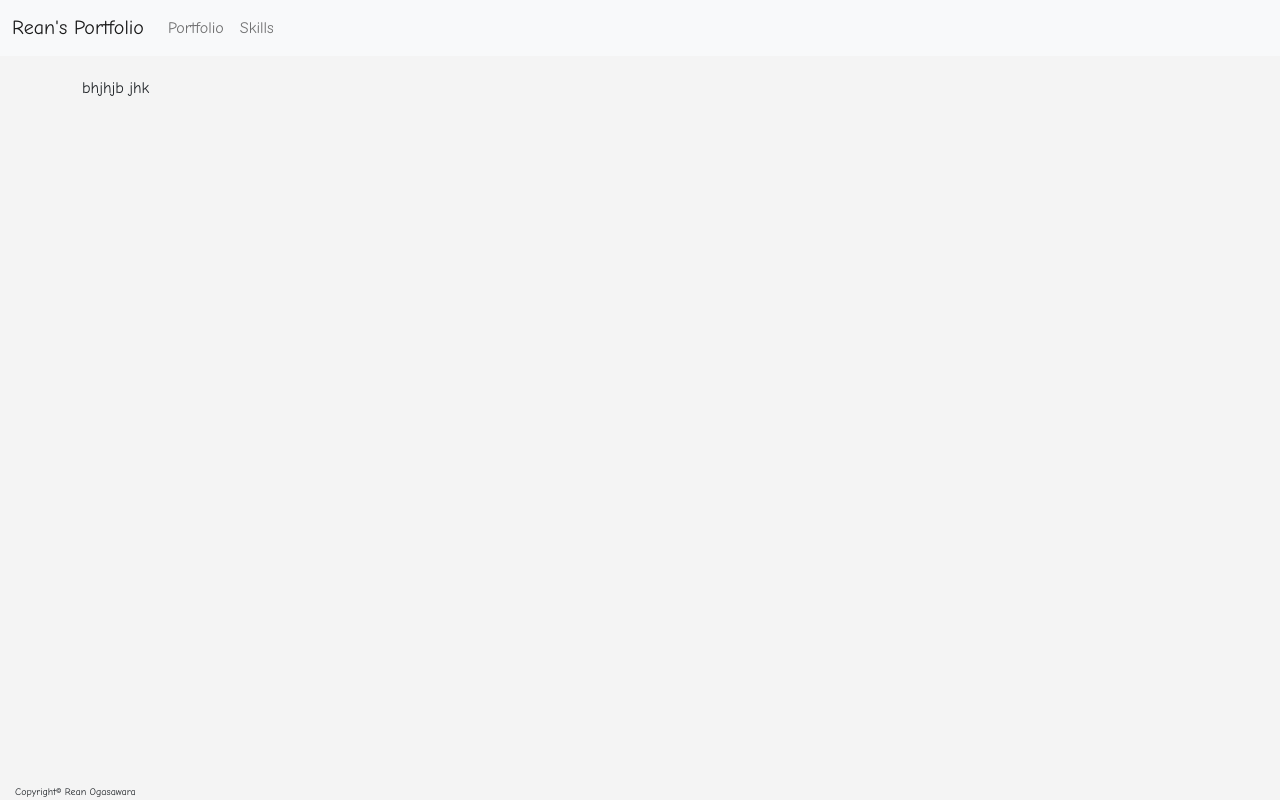
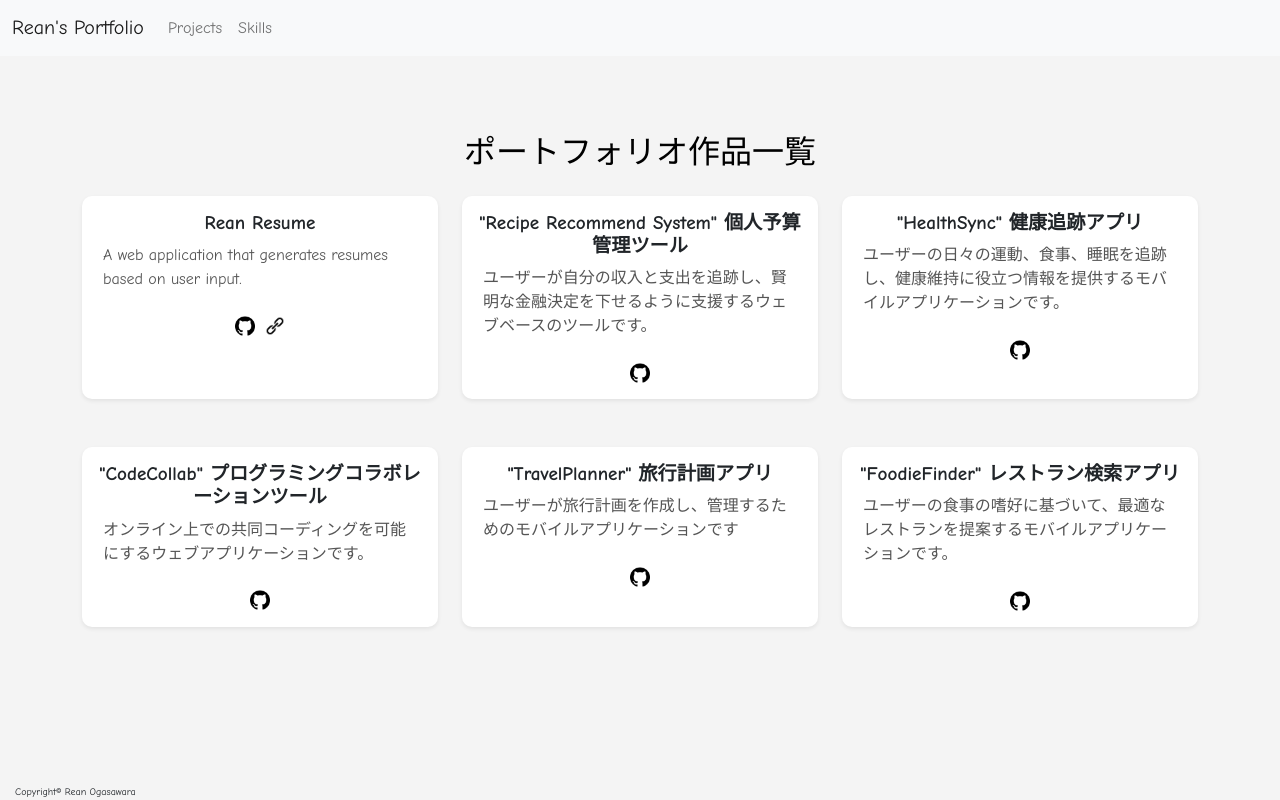
Before and after one commit to niwatorinoko/Rean-Resume, a plain HTML site: page projects.html in a window 1280 px wide. Drawn offline with nearby package versions, Linux system fonts and the light colour scheme; a web font is replaced by a local one.

Commit message:
projects.html完成

```diff
--- a/css/style.css
+++ b/css/style.css
@@ -97,3 +97,39 @@ p {
     margin: 5px;
     padding: 20px;
 }
+
+/* ポートフォリオカード専用スタイル */
+.portfolio-card {
+    border-radius: 10px;
+    transition: transform 0.3s;
+    height: 100%;
+    background: #fff; /* 他のカードと混ざらないように背景を指定 */
+}
+
+.portfolio-card:hover {
+    transform: scale(1.05);
+}
+
+.portfolio-card-title {
+    font-size: 1.2rem;
+    font-weight: bold;
+}
+
+.portfolio-card-text {
+    font-size: 1rem;
+    color: #555;
+}
+
+.portfolio-social-icons {
+    display: flex;
+    justify-content: center;
+    gap: 10px;
+}
+
+.portfolio-social-icons a img {
+    transition: transform 0.2s;
+}
+
+.portfolio-social-icons a:hover img {
+    transform: scale(1.2);
+}
--- /dev/null
+++ b/js/script.js
@@ -0,0 +1,33 @@
+document.addEventListener("DOMContentLoaded", async function () {
+    const container = document.getElementById("projects-container");
+
+    // JSONデータを取得
+    const response = await fetch("projects.json");
+    const projects = await response.json();
+
+    projects.forEach(project => {
+        const projectCard = document.createElement("div");
+        projectCard.classList.add("col-md-6", "col-lg-4", "mb-4"); // 中画面2列、大画面3列
+
+        projectCard.innerHTML = `
+            <div class="portfolio-card shadow-sm p-3 h-100">
+                <div class="portfolio-card-body text-center d-flex flex-column justify-content-between">
+                    <div>
+                        <h5 class="portfolio-card-title">${project.title}</h5>
+                        <p class="portfolio-card-text">${project.summary}</p>
+                    </div>
+                    <div class="portfolio-social-icons mt-3">
+                        <a href="${project.source}" target="_blank">
+                            <img src="images/github.png" height="20px" width="20px" alt="GitHub">
+                        </a>
+                        ${project.demo ? `<a href="${project.demo}" target="_blank">
+                            <img src="images/url.png" height="20px" width="20px" alt="Demo">
+                        </a>` : ''}
+                    </div>
+                </div>
+            </div>
+        `;
+
+        container.appendChild(projectCard);
+    });
+});
--- a/portfolio.html
+++ b/projects.html
@@ -20,19 +20,21 @@
         </button>
         <div class="collapse navbar-collapse" id="navbar1">
           <ul class="navbar-nav me-auto">
-			<li class="nav-item"><a href="portfolio.html" class="nav-link">Portfolio</a></li>
+			<li class="nav-item"><a href="projects.html" class="nav-link">Projects</a></li>
 			<li class="nav-item"><a href="skills.html" class="nav-link">Skills</a></li>
           </ul>
         </div>
       </div>
     </nav>
 	<main>
-		<div class="container">
-			bhjhjb jhk
-		</div>
+    <div class="container my-5">
+      <h1 class="text-center mb-4">ポートフォリオ作品一覧</h1>
+      <div class="row g-4" id="projects-container"></div> <!-- g-4 で適切な間隔を確保 -->
+    </div>
 	</main>
 	<footer>
 		Copyright© Rean Ogasawara
 	</footer>
+  <script src="js/script.js"></script>
   </body>
 </html>
--- a/portfolio.json
+++ b/projects.json
@@ -1,29 +1,27 @@
 [
     {
     "id": 1,
-    "title": "\"FoodieFinder\" レストラン探索アプリ",
-    "summary": "個々のユーザーの食事の嗜好に基づいて、最適なレストランを提案するモバイルアプリケーションです。",
+    "title": "Rean Resume",
+    "summary": "A web application that generates resumes based on user input.",
     "content": "FoodieFinderは、個々のユーザーの食事の嗜好に基づいて、最適なレストランを提案するモバイルアプリケーションです。ユーザーは好みの食事や料理を選択し、それに基づいてアプリが地元のレストランを評価し、推薦します。\nこのプロジェクトでは、私は一人で全ての開発を行いました。アプリケーションのバックエンドはPythonとFlaskを用いて構築し、SQLiteを使用してユーザーデータとレストランのデータベースを管理しました。また、React Nativeを用いてモバイルフレンドリーなフロントエンドを開発しました。また、レストランの評価や推薦には簡単な機械学習アルゴリズムを実装しました。\n\nFoodieFinderは、Google Play StoreとApple App Storeで公開され、数千回のダウンロードと多くの肯定的なフィードバックを得ています。ユーザーは、アプリが自分の食事の嗜好を理解し、新しいレストランを発見するのに役立つと述べています。このプロジェクトは、フルスタック開発のスキルを深め、ユーザー中心の設計を追求する上で非常に有用な経験でした。た",
     "source": "https://github.com/",
-    "thumbnail": "https://cdn.pixabay.com/photo/2018/04/11/03/13/food-3309418_1280.jpg",
-    "date": "2023-07-16T00:00:00"
+    "date": "2023-07-16T00:00:00",
+    "demo": "http://54.226.86.235:8000/"
   },
   {
     "id": 2,
-    "title": "\"BudgetMaster\" 個人予算管理ツール",
+    "title": "\"Recipe Recommend System\" 個人予算管理ツール",
     "summary": "ユーザーが自分の収入と支出を追跡し、賢明な金融決定を下せるように支援するウェブベースのツールです。",
     "content": "BudgetMasterは、ユーザーが自分の収入と支出を追跡し、賢明な金融決定を下せるように支援するウェブベースのツールです。ユーザーは自分の収入と支出をカテゴリ別に分け、毎月の予算を設定できます。また、予算の進行状況をグラフで視覚的に把握することも可能です。\n\nこのツールの開発に当たっては、バックエンドとフロントエンドの両方を私一人で担当しました。バックエンドはNode.jsとExpressを使用し、フロントエンドはReact.jsで構築しました。データベースにはMongoDBを用い、ユーザーデータと金融データの管理を行いました。\n\nBudgetMasterはウェブ上で公開され、多くのユーザーから肯定的なフィードバックを得ています。特に、インターフェースの使いやすさと、予算追跡の明確さがユーザーから好評を博しています。このプロジェクトを通じて、私はデータ駆動型のユーザーインターフェースの設計と、セキュアなユーザーデータの管理について深く学ぶことができました。",
     "source": "https://github.com/",
-    "thumbnail": "https://cdn.pixabay.com/photo/2017/10/26/17/40/dollar-2891817_1280.jpg",
     "date": "2023-07-16T00:00:00"
   },
   {
     "id": 3,
-    "title": "\"FitTrack\" 健康追跡アプリ",
+    "title": "\"HealthSync\" 健康追跡アプリ",
     "summary": "ユーザーの日々の運動、食事、睡眠を追跡し、健康維持に役立つ情報を提供するモバイルアプリケーションです。",
     "content": "FitTrackは、ユーザーの日々の運動、食事、睡眠を追跡し、健康維持に役立つ情報を提供するモバイルアプリケーションです。ユーザーは個々の活動データを入力し、アプリがそれらを分析し、健康目標達成に向けた推奨事項を提供します。\n\nこのプロジェクトでは、私はバックエンドの構築にPythonとDjangoを使用し、SQLiteを用いてユーザーデータを管理しました。フロントエンドはReact Nativeで開発し、ユーザーが容易にデータを入力し、視覚的なフィードバックを得られるようにしました。\n\nFitTrackはGoogle Play StoreとApple App Storeで公開され、ユーザーから良好な評価を得ています。このアプリを通じて、ユーザーは健康管理が容易になり、目標達成の進行状況を明確に把握できると評価しています。",
     "source": "https://github.com/",
-    "thumbnail": "https://cdn.pixabay.com/photo/2017/05/25/15/08/jogging-2343558_1280.jpg",
     "date": "2023-07-16T00:00:00"
   },
   {
@@ -32,7 +30,6 @@
     "summary": "オンライン上での共同コーディングを可能にするウェブアプリケーションです。",
     "content": "CodeCollabは、オンライン上での共同コーディングを可能にするウェブアプリケーションです。ユーザーはリアルタイムでコードを共有し、同時に編集することができます。また、組み込みのチャット機能により、コラボレーション中にコミュニケーションを取ることが可能です。\n\nこのツールの開発には、Node.jsとSocket.IOを使用してリアルタイムのコード共有機能を実装し、Reactを使用してフロントエンドを構築しました。MongoDBを用いてユーザーデータとプロジェクトデータを管理しました。\n\nCodeCollabはウェブ上で公開され、プログラマーコミュニティから大いに称賛されています。ユーザーはリアルタイムでの共同作業機能と組み込みのコミュニケーションツールが特に有用だと述べています。このプロジェクトは、私のフルスタック開発スキルを強化し、リアルタイムのウェブアプリケーションの構築経験を深める機会となりました。",
     "source": "https://github.com/",
-    "thumbnail": "https://cdn.pixabay.com/photo/2018/02/23/09/21/city-3175068_1280.jpg",
     "date": "2023-07-16T00:00:00"
   },
   {
@@ -41,7 +38,14 @@
     "summary": "ユーザーが旅行計画を作成し、管理するためのモバイルアプリケーションです",
     "content": "TravelPlannerは、ユーザーが旅行計画を作成し、管理するためのモバイルアプリケーションです。ユーザーは目的地、日程、活動を入力し、アプリがそれを組み合わせて旅行スケジュールを作成します。また、予算管理機能を備えており、ユーザーが旅行費用を追跡できるようになっています。\n\nこのプロジェクトでは、私はフルスタック開発を担当しました。バックエンドはPythonとFlaskで構築し、ユーザーデータと旅行計画のデータをSQLiteで管理しました。フロントエンドはReact Nativeで開発し、ユーザーフレンドリーなインターフェースを提供しました。\n\nTravelPlannerはGoogle Play StoreとApple App Storeで公開され、旅行愛好家から大いに称賛されています。特に、旅行スケジュールの作成と予算追跡の機能がユーザーにとって有用であるとのフィードバックを多数受け取りました。このプロジェクトを通じて、私はモバイルアプリ開発のスキルをさらに深め、ユーザーエクスペリエンスの最適化に重点を置くことの重要性を再認識しました。",
     "source": "https://github.com/",
-    "thumbnail": "https://cdn.pixabay.com/photo/2017/09/04/16/58/passport-2714675_1280.jpg",
+    "date": "2023-07-16T00:00:00"
+  },
+  {
+    "id": 6,
+    "title": "\"FoodieFinder\" レストラン検索アプリ",
+    "summary": "ユーザーの食事の嗜好に基づいて、最適なレストランを提案するモバイルアプリケーションです。",
+    "content":"BudgetMasterは、ユーザーが自分の収入と支出を追跡し、賢明な金融決定を下せるように支援するウェブベースのツールです。ユーザーは自分の収入と支出をカテゴリ別に分け、毎月の予算を設定できます。また、予算の進行状況をグラフで視覚的に把握することも可能です。\n\nこのツールの開発に当たっては、バックエンドとフロントエンドの両方を私一人で担当しました。バックエンドはNode.jsとExpressを使用し、フロントエンドはReact.jsで構築しました。データベースにはMongoDBを用い、ユーザーデータと金融データの管理を行いました。\n\nBudgetMasterはウェブ上で公開され、多くのユーザーから肯定的なフィードバックを得ています。特に、インターフェースの使いやすさと、予算追跡の明確さがユーザーから好評を博しています。このプロジェクトを通じて、私はデータ駆動型のユーザーインターフェースの設計と、セキュアなユーザーデータの管理について深く学ぶことができました。",
+    "source": "https://github.com/",
     "date": "2023-07-16T00:00:00"
   }
 ]
```
Also changed, not shown: index.html (+2 -2 lines), skills.html (+1 -1 lines), images/url.png (added).
